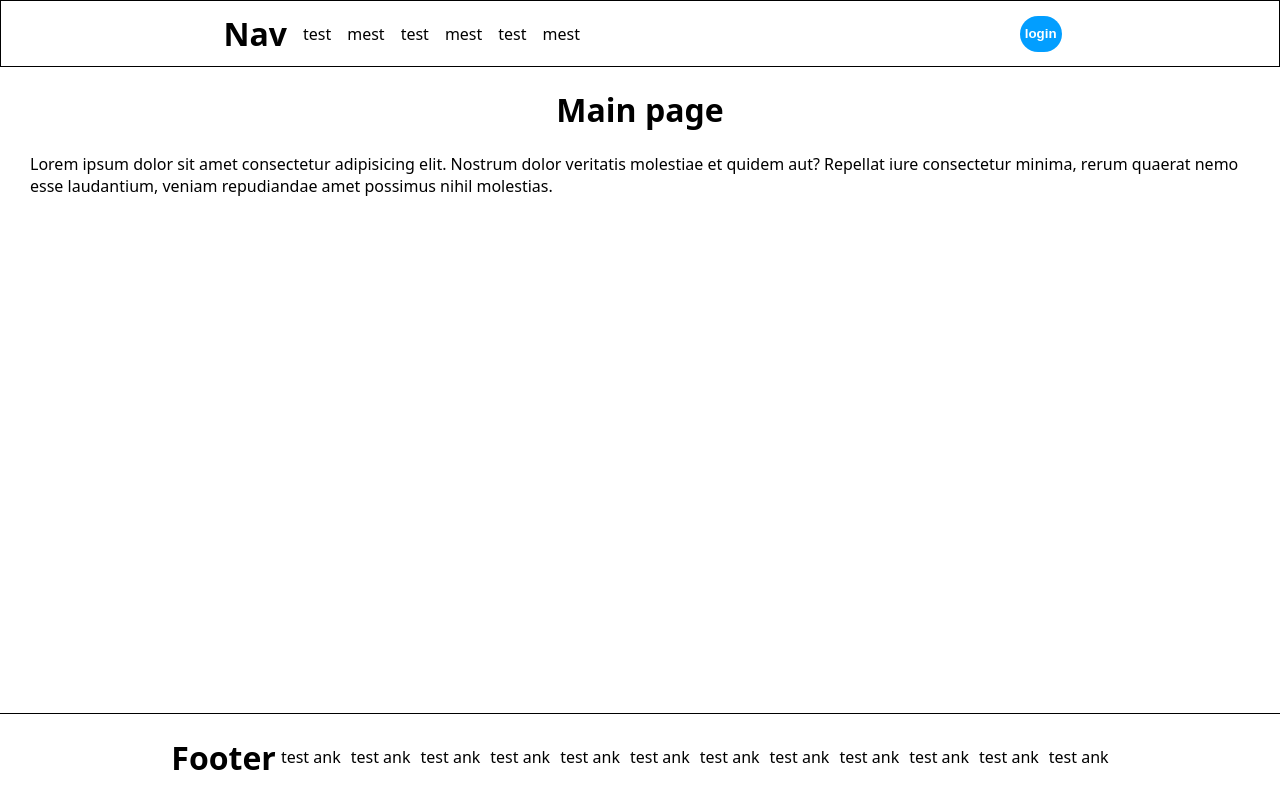
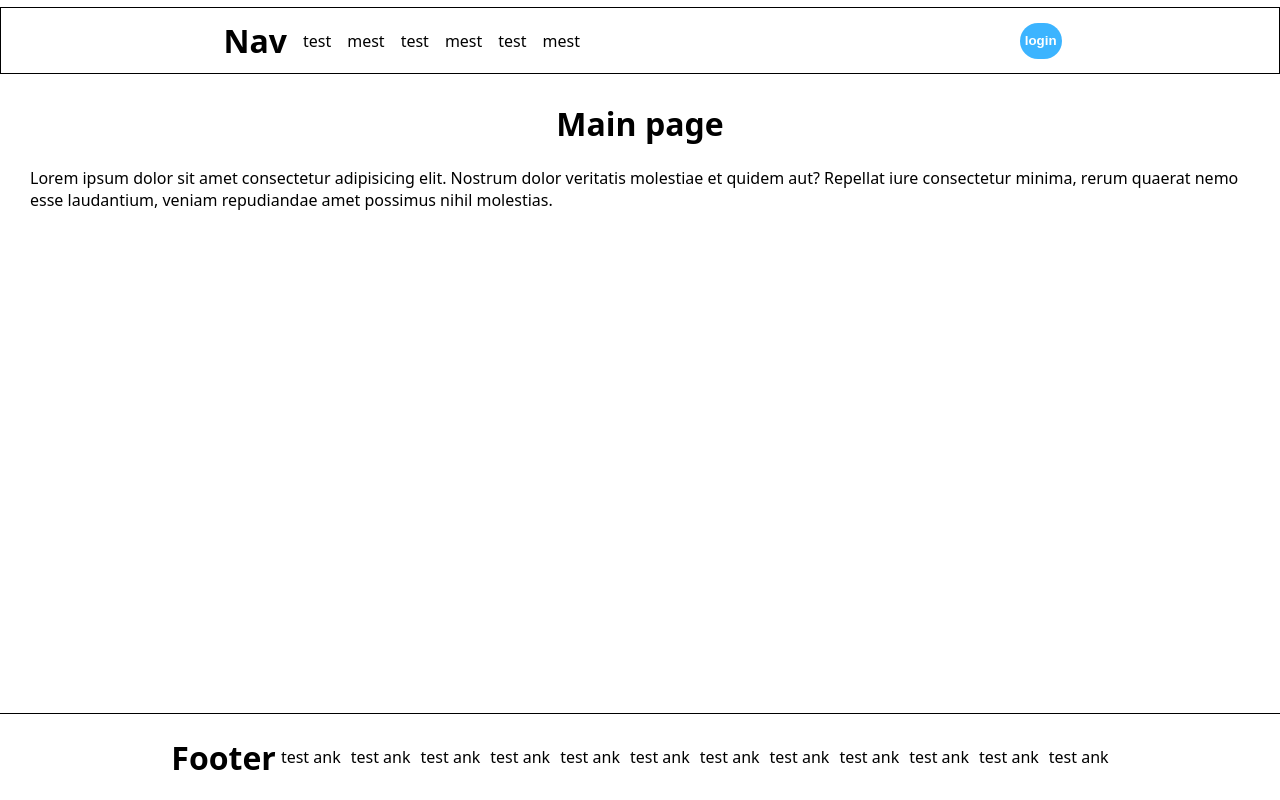
Before and after one commit to somlom/E-Com-Shop, a React app: page / in a window 1280 px wide. In both pictures the pointer is over the button "login". Built offline with nearby package versions, Linux system fonts and the light colour scheme.

Commit message:
- Abstand zwischen navbar und oben - Navbar abstand links und rechts gelöscht - login button und close button hover farbe gewechselt (css)

```diff
--- a/src/css/App.css
+++ b/src/css/App.css
@@ -6,3 +6,9 @@ body{
 h1.title{
     text-align: center;
 }
+
+.nav {
+    margin: 7px;
+    margin-left: 0;
+    margin-right: 0;
+}
--- a/src/css/Layout.css
+++ b/src/css/Layout.css
@@ -144,5 +144,9 @@ a.link:active {
 }
 
 .closeBtn:hover{
-    background-color: rgb(2, 158, 255);
+    background-color: rgb(255, 75, 75);
 }
+
+.login_button:hover{
+    background-color:rgb(60, 180, 255) ;
+}
```
